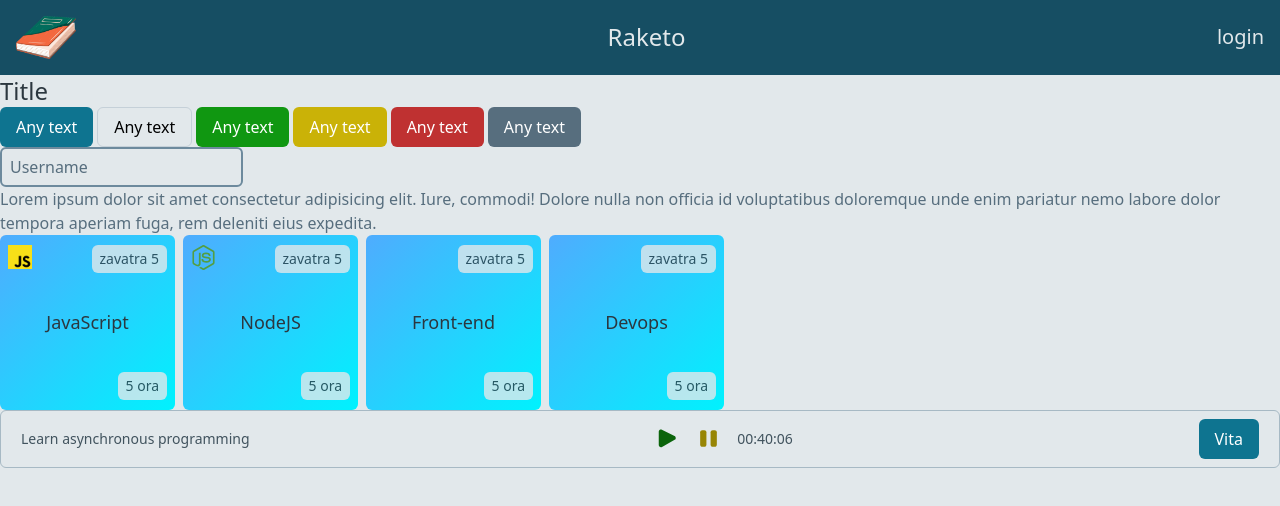
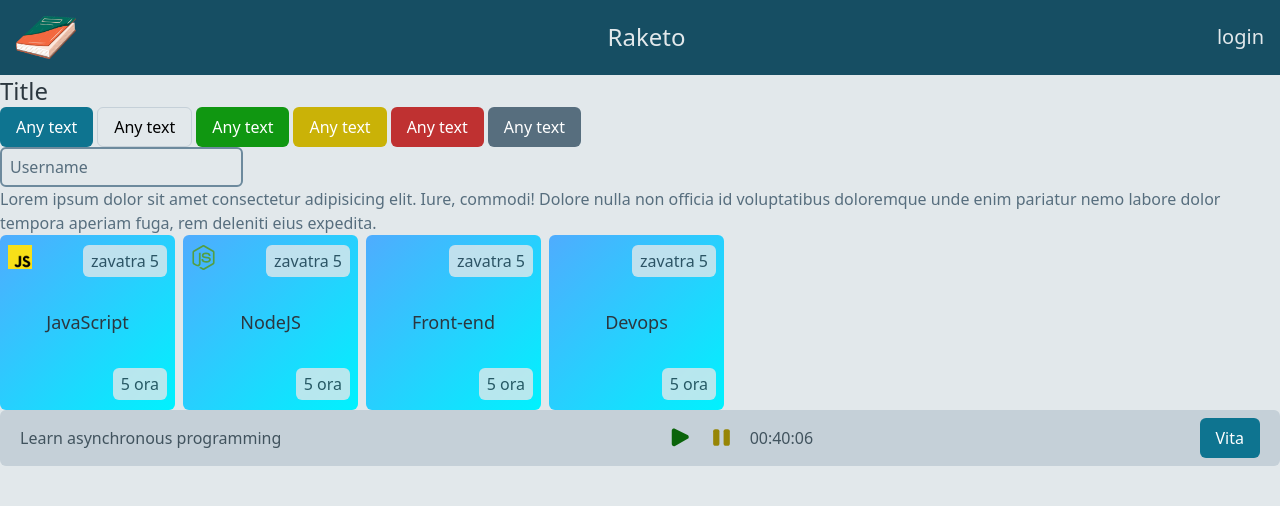
Before and after one commit to Ihasimbola/raketo-front, a React (Create React App) app: page / in a window 1280 px wide. Shown: the top 506 px of the page. Built offline with nearby package versions, Linux system fonts and the light colour scheme.

Commit message:
feature(GUI): itemList integration

```diff
--- a/src/App.tsx
+++ b/src/App.tsx
@@ -80,7 +80,7 @@ function App() {
       </div>
 
       <div>
-        <ItemList />
+        <ItemList variant="secondary" />
       </div>
     </div>
   );
--- a/src/components/Text/Text.tsx
+++ b/src/components/Text/Text.tsx
@@ -24,30 +24,30 @@ const textVariants = cva(
       }
     },
     defaultVariants: {
-      size: "sm",
+      size: "base",
       color: "light-700"
     }
   }
 )
 
 interface TextProps extends
- VariantProps<typeof textVariants> {
+  VariantProps<typeof textVariants> {
   as?: keyof JSX.IntrinsicElements;
   children: React.ReactNode;
   className?: string
- }
+}
 
 const Text = (props: TextProps) => {
-  const { children, size, className , as = "p", color, ...otherProps } = props;
+  const { children, size, className, as = "p", color, ...otherProps } = props;
 
   const Tag = as;
 
   return (
     <Tag
-     className={cn(textVariants({ color, size }))}
-     {...otherProps}
+      className={cn(textVariants({ color, size }))}
+      {...otherProps}
     >
-      { children }
+      {children}
     </Tag>
   )
 }
--- a/src/components/list/ItemList.tsx
+++ b/src/components/list/ItemList.tsx
@@ -3,17 +3,33 @@ import Text from '../Text/Text'
 import PauseIcon from '../icons/PauseIcon'
 import PlayIcon from '../icons/PlayIcon'
 import { Button } from '../Button/Button'
+import { VariantProps, cva } from 'class-variance-authority'
+import { cn } from '../../lib/utils'
 
-type Props = {}
+const listVariants = cva(
+  "flex flex-row justify-between items-center w-full rounded-md border border-1 border-gray-300 py-2 px-5",
+  {
+    variants: {
+      variant: {
+        primary: "bg-gray-100",
+        secondary: "bg-gray-200",
+        dark: "bg-gray-400"
+      }
+    },
+    defaultVariants: {
+      variant: "secondary",
+    }
+  }
+)
 
-function ItemList({ }: Props) {
+interface Props extends VariantProps<typeof listVariants> {
+
+}
+
+function ItemList({ variant }: Props) {
   return (
     <div
-      className='
-        flex flex-row justify-between items-center w-full
-        rounded-md border border-1 border-gray-300 py-2 px-5
-      '
-    >
+      className={cn(listVariants({ variant }))}>
       <Text>
         Learn asynchronous programming
       </Text>
```
